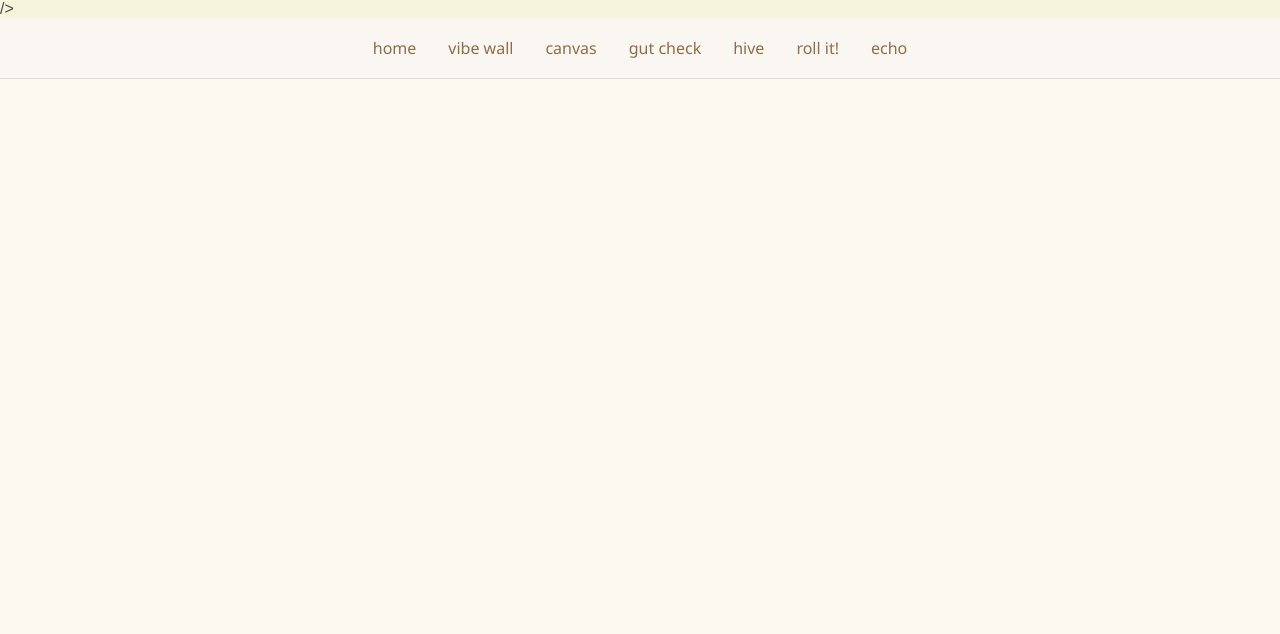
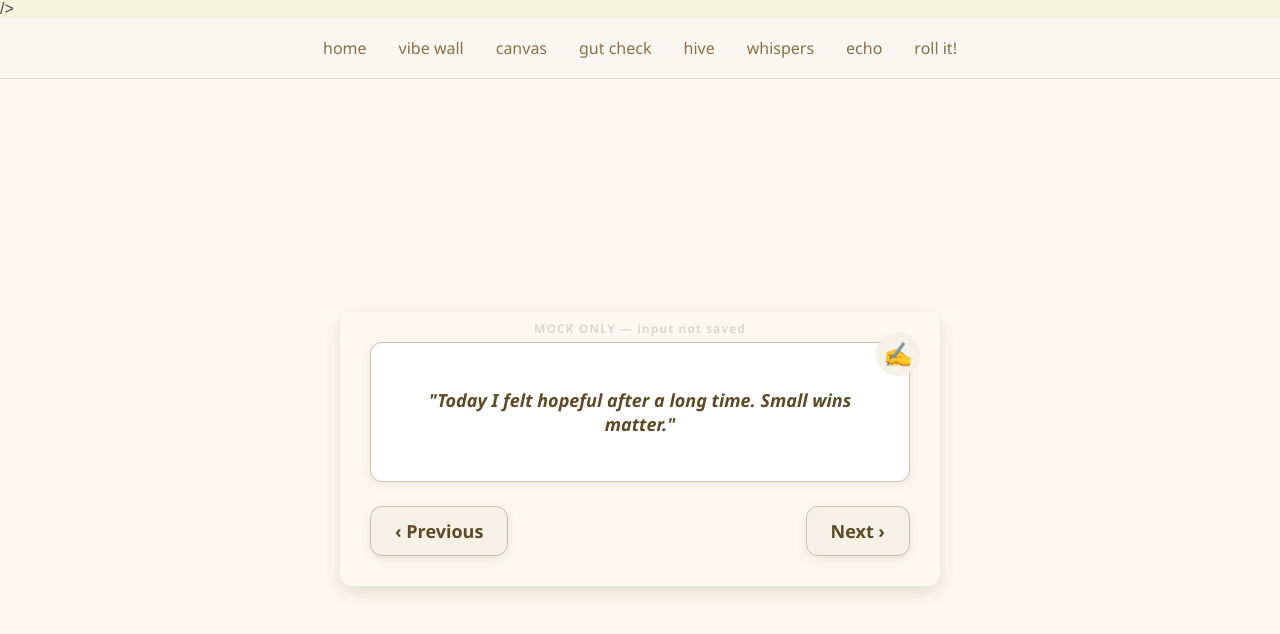
Before and after one commit to purva-8/unfiltered-app, a React (Vite) app: page /whispers in a window 1280 px wide. Shown: the top 634 px of the page. Built offline with nearby package versions, Linux system fonts and the light colour scheme.

Commit message:
create a new file for Whispers page and update App.jsx

```diff
--- a/package.json
+++ b/package.json
@@ -12,6 +12,7 @@
   "dependencies": {
     "fabric": "^6.7.1",
     "firebase": "^12.0.0",
+    "lucide-react": "^0.526.0",
     "react": "^19.1.0",
     "react-color": "^2.19.3",
     "react-dom": "^19.1.0",
--- a/src/App.jsx
+++ b/src/App.jsx
@@ -6,6 +6,7 @@ import GutFeeling from "./pages/GutFeeling";
 import Feed from "./pages/Feed";
 import Daily from "./pages/Daily";
 import Echo from "./pages/Echo";  // Import Echo page
+import Whispers from "./pages/Whispers"; // Import Whispers page
 
 export default function App() {
   return (
@@ -25,8 +26,10 @@ export default function App() {
         <Link to="/portrait">canvas</Link>
         <Link to="/gut">gut check</Link>
         <Link to="/feed">hive</Link>
+        <Link to="/whispers">whispers</Link> {/* Whispers nav link */}
+        <Link to="/echo">echo</Link> {/* Echo nav link */}
         <Link to="/daily">roll it!</Link>
-        <Link to="/echo">echo</Link> {/* Echo nav link */}
+
       </nav>
 
       <main>
@@ -36,8 +39,10 @@ export default function App() {
           <Route path="/portrait" element={<PortraitCanvas />} />
           <Route path="/gut" element={<GutFeeling />} />
           <Route path="/feed" element={<Feed />} />
+          <Route path="/whispers" element={<Whispers />} /> {/* Whispers route */}
+          <Route path="/echo" element={<Echo />} /> {/* Echo route */}
           <Route path="/daily" element={<Daily />} />
-          <Route path="/echo" element={<Echo />} /> {/* Echo route */}
+
         </Routes>
       </main>
     </Router>
--- /dev/null
+++ b/src/pages/Whispers.jsx
@@ -0,0 +1,247 @@
+import React, { useState } from "react";
+
+const mockStories = [
+  { id: 1, text: "Today I felt hopeful after a long time. Small wins matter." },
+  { id: 2, text: "Sometimes sharing a whisper feels like a weight lifted off my chest." },
+  { id: 3, text: "I appreciate this safe space where no one judges. Thank you!" },
+];
+
+export default function Whispers() {
+  const [currentIndex, setCurrentIndex] = useState(0);
+  const [showInput, setShowInput] = useState(false);
+  const [inputText, setInputText] = useState("");
+
+  const maxChars = 300;
+
+  const prevStory = () => {
+    setCurrentIndex((i) => (i === 0 ? mockStories.length - 1 : i - 1));
+  };
+
+  const nextStory = () => {
+    setCurrentIndex((i) => (i === mockStories.length - 1 ? 0 : i + 1));
+  };
+
+  const toggleInput = () => {
+    setShowInput((v) => !v);
+    setInputText("");
+  };
+
+  const handleSubmit = () => {
+    if (inputText.trim() === "") {
+      alert("Please write something before submitting.");
+      return;
+    }
+    alert("Thank you for sharing your whisper!");
+    setInputText("");
+    setShowInput(false);
+  };
+
+  return (
+    <div
+      style={{
+        maxWidth: 600,
+        margin: "3rem auto",
+        padding: 30,
+        borderRadius: 12,
+        backgroundColor: "#fdf8f0",
+        boxShadow: "0 6px 15px rgba(139, 111, 71, 0.2)",
+        fontFamily: "'Segoe UI', Tahoma, Geneva, Verdana, sans-serif",
+        position: "relative",
+      }}
+    >
+      {/* Mock disclaimer */}
+      <div
+        style={{
+          position: "absolute",
+          top: 8,
+          left: "50%",
+          transform: "translateX(-50%)",
+          fontSize: 12,
+          fontWeight: "600",
+          color: "#b8b8b8",
+          userSelect: "none",
+          pointerEvents: "none",
+          fontFamily: "'Segoe UI', Tahoma, Geneva, Verdana, sans-serif",
+          opacity: 0.5,
+          letterSpacing: 1,
+        }}
+      >
+        MOCK ONLY — input not saved
+      </div>
+
+      {/* Write/Close icon button top-right */}
+      <button
+        onClick={toggleInput}
+        aria-label={showInput ? "Close write form" : "Write a whisper"}
+        style={{
+          position: "absolute",
+          top: 20,
+          right: 20,
+          width: 44,
+          height: 44,
+          borderRadius: "50%",
+          border: "none",
+          backgroundColor: "#f6f1e7",
+          cursor: "pointer",
+          fontSize: 24,
+          color: "#8B6F47",
+          display: "flex",
+          justifyContent: "center",
+          alignItems: "center",
+          userSelect: "none",
+          transition: "background-color 0.3s, color 0.3s",
+          padding: 0,
+        }}
+        onMouseEnter={(e) => {
+          e.currentTarget.style.color = "#5e4b26";
+          e.currentTarget.style.backgroundColor = "#e5dbbf";
+        }}
+        onMouseLeave={(e) => {
+          e.currentTarget.style.color = "#8B6F47";
+          e.currentTarget.style.backgroundColor = "#f6f1e7";
+        }}
+      >
+        {showInput ? "✖️" : "✍️"}
+      </button>
+
+      {/* Input form toggle */}
+      {showInput && (
+        <div
+          style={{
+            marginBottom: 24,
+            padding: 20,
+            border: "1.5px solid #cbbfaa",
+            borderRadius: 12,
+            backgroundColor: "#fff",
+            boxShadow: "inset 0 2px 6px rgba(139, 111, 71, 0.15)",
+          }}
+        >
+          <textarea
+            rows={5}
+            maxLength={maxChars}
+            placeholder="Share your whisper (max 300 characters)..."
+            value={inputText}
+            onChange={(e) => setInputText(e.target.value)}
+            style={{
+              width: "100%",
+              borderRadius: 12,
+              border: "1.5px solid #cbbfaa",
+              padding: 16,
+              fontSize: 16,
+              resize: "vertical",
+              fontFamily: "inherit",
+              boxShadow: "inset 0 1px 3px rgba(0,0,0,0.1)",
+              transition: "border-color 0.3s ease",
+            }}
+            onFocus={(e) => (e.target.style.borderColor = "#8B6F47")}
+            onBlur={(e) => (e.target.style.borderColor = "#cbbfaa")}
+          />
+          <div
+            style={{
+              marginTop: 12,
+              display: "flex",
+              justifyContent: "space-between",
+              alignItems: "center",
+            }}
+          >
+            <small style={{ color: "#a0845c" }}>
+              {inputText.length} / {maxChars}
+            </small>
+            <button
+              onClick={handleSubmit}
+              style={{
+                backgroundColor: "#8B6F47",
+                color: "white",
+                padding: "12px 28px",
+                borderRadius: 12,
+                cursor: "pointer",
+                border: "none",
+                fontWeight: "700",
+                fontSize: 16,
+                boxShadow: "0 4px 12px rgba(139, 111, 71, 0.3)",
+                transition: "background-color 0.3s ease",
+              }}
+              onMouseEnter={(e) => (e.target.style.backgroundColor = "#6f5833")}
+              onMouseLeave={(e) => (e.target.style.backgroundColor = "#8B6F47")}
+            >
+              share whisper
+            </button>
+          </div>
+        </div>
+      )}
+
+      {/* Story box */}
+      <div
+        style={{
+          minHeight: 140,
+          padding: 30,
+          border: "1.5px solid #cbbfaa",
+          borderRadius: 12,
+          backgroundColor: "#fff",
+          fontSize: 18,
+          fontStyle: "italic",
+          display: "flex",
+          alignItems: "center",
+          justifyContent: "center",
+          textAlign: "center",
+          userSelect: "none",
+          boxShadow: "0 2px 8px rgba(139, 111, 71, 0.15)",
+          color: "#5e4b26",
+          fontWeight: "600",
+        }}
+      >
+        "{mockStories[currentIndex].text}"
+      </div>
+
+      {/* Navigation buttons */}
+      <div
+        style={{
+          marginTop: 24,
+          display: "flex",
+          justifyContent: "space-between",
+        }}
+      >
+        <button
+          onClick={prevStory}
+          aria-label="Previous story"
+          style={{
+            backgroundColor: "#f6f1e7",
+            border: "1.5px solid #cbbfaa",
+            padding: "12px 24px",
+            borderRadius: 12,
+            cursor: "pointer",
+            fontSize: 18,
+            fontWeight: "600",
+            color: "#5e4b26",
+            boxShadow: "0 3px 8px rgba(139, 111, 71, 0.15)",
+            transition: "background-color 0.3s ease",
+          }}
+          onMouseEnter={(e) => (e.currentTarget.style.backgroundColor = "#e5dbbf")}
+          onMouseLeave={(e) => (e.currentTarget.style.backgroundColor = "#f6f1e7")}
+        >
+          ‹ Previous
+        </button>
+        <button
+          onClick={nextStory}
+          aria-label="Next story"
+          style={{
+            backgroundColor: "#f6f1e7",
+            border: "1.5px solid #cbbfaa",
+            padding: "12px 24px",
+            borderRadius: 12,
+            cursor: "pointer",
+            fontSize: 18,
+            fontWeight: "600",
+            color: "#5e4b26",
+            boxShadow: "0 3px 8px rgba(139, 111, 71, 0.15)",
+            transition: "background-color 0.3s ease",
+          }}
+          onMouseEnter={(e) => (e.currentTarget.style.backgroundColor = "#e5dbbf")}
+          onMouseLeave={(e) => (e.currentTarget.style.backgroundColor = "#f6f1e7")}
+        >
+          Next ›
+        </button>
+      </div>
+    </div>
+  );
+}
```
Also changed, not shown: 1 other file (tests, documents, lock files or other folders).
